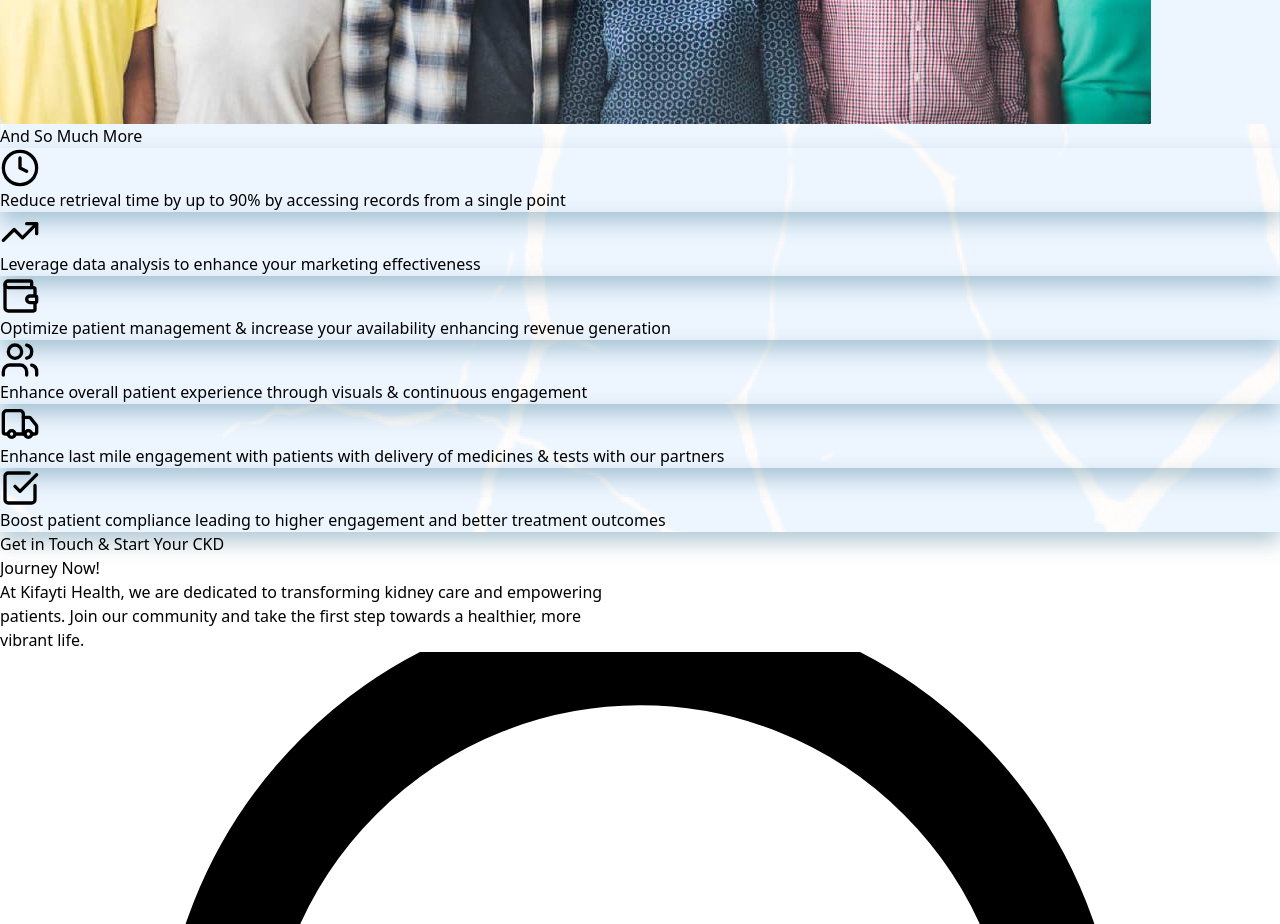
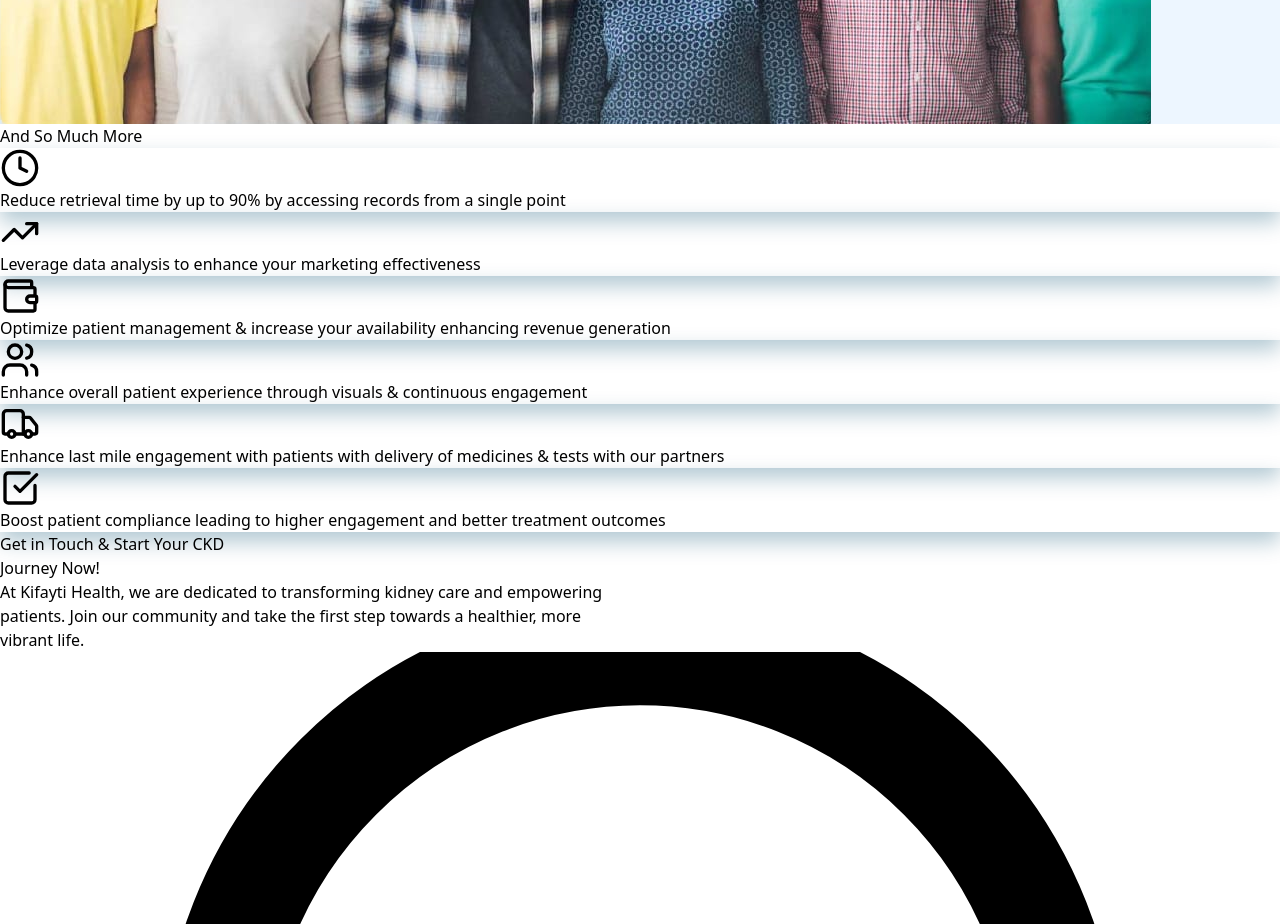
Before and after one commit to Aryanzs/marketing_site, a React (Vite) app: page /patients in a window 1280 px wide. Shown: the part 3380-4304 px from the top of the page. Built offline with nearby package versions, Linux system fonts and the light colour scheme.

Commit message:
Update Patients.jsx

```diff
--- a/src/pages/Patients.jsx
+++ b/src/pages/Patients.jsx
@@ -34,12 +34,7 @@
     </div>
 
     <div
-      className="bg-gradient-to-b from-blue-50/90 to-blue-50/70  w-full flex justify-center items-center overflow-x-hidden py-20"
-      style={{
-        backgroundImage: `url(${backgroundImage})`,
-        backgroundSize: 'cover',
-        backgroundPosition: 'center',
-      }}
+
     >
     <HowItWorks/>
     </div>
```
